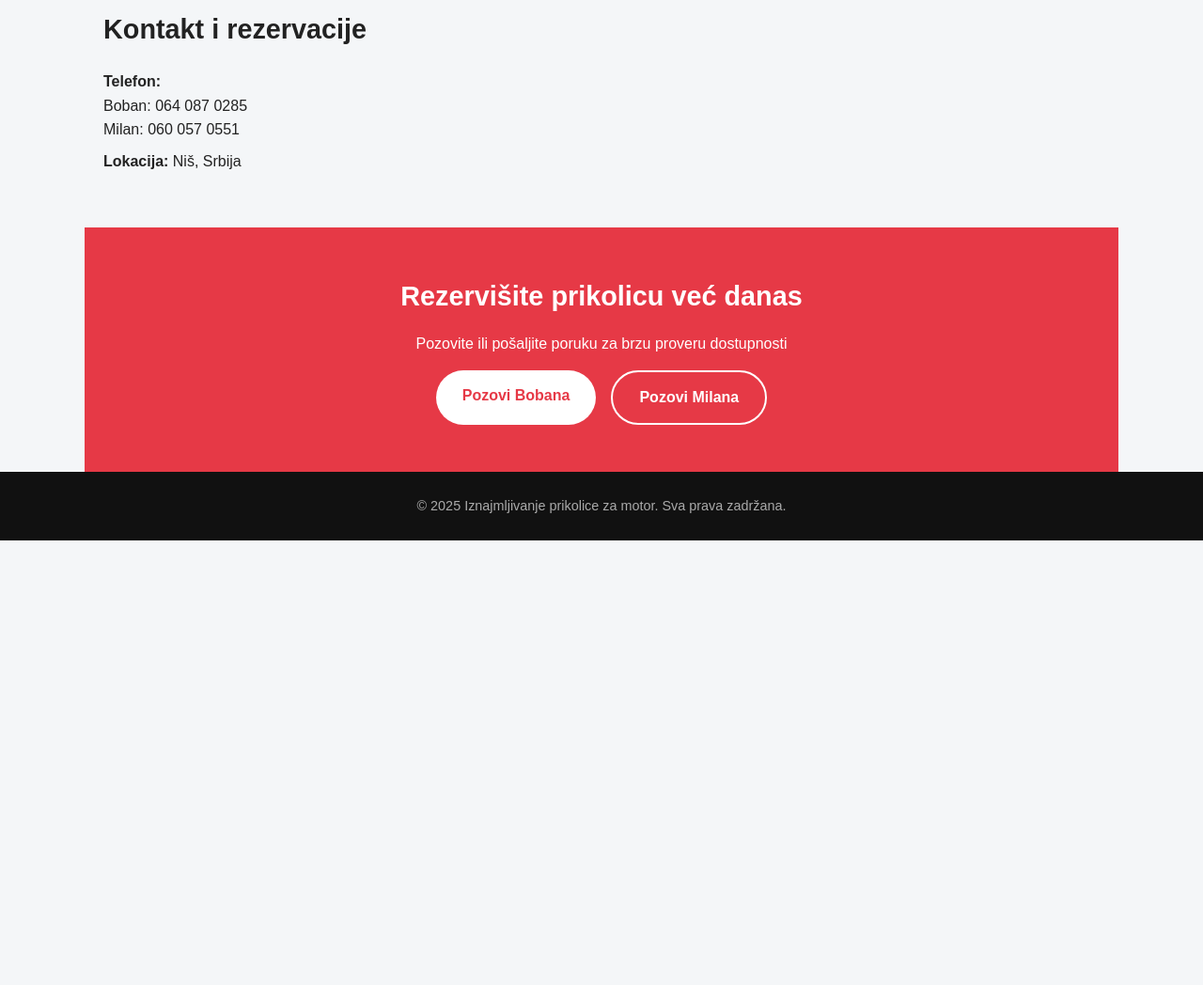
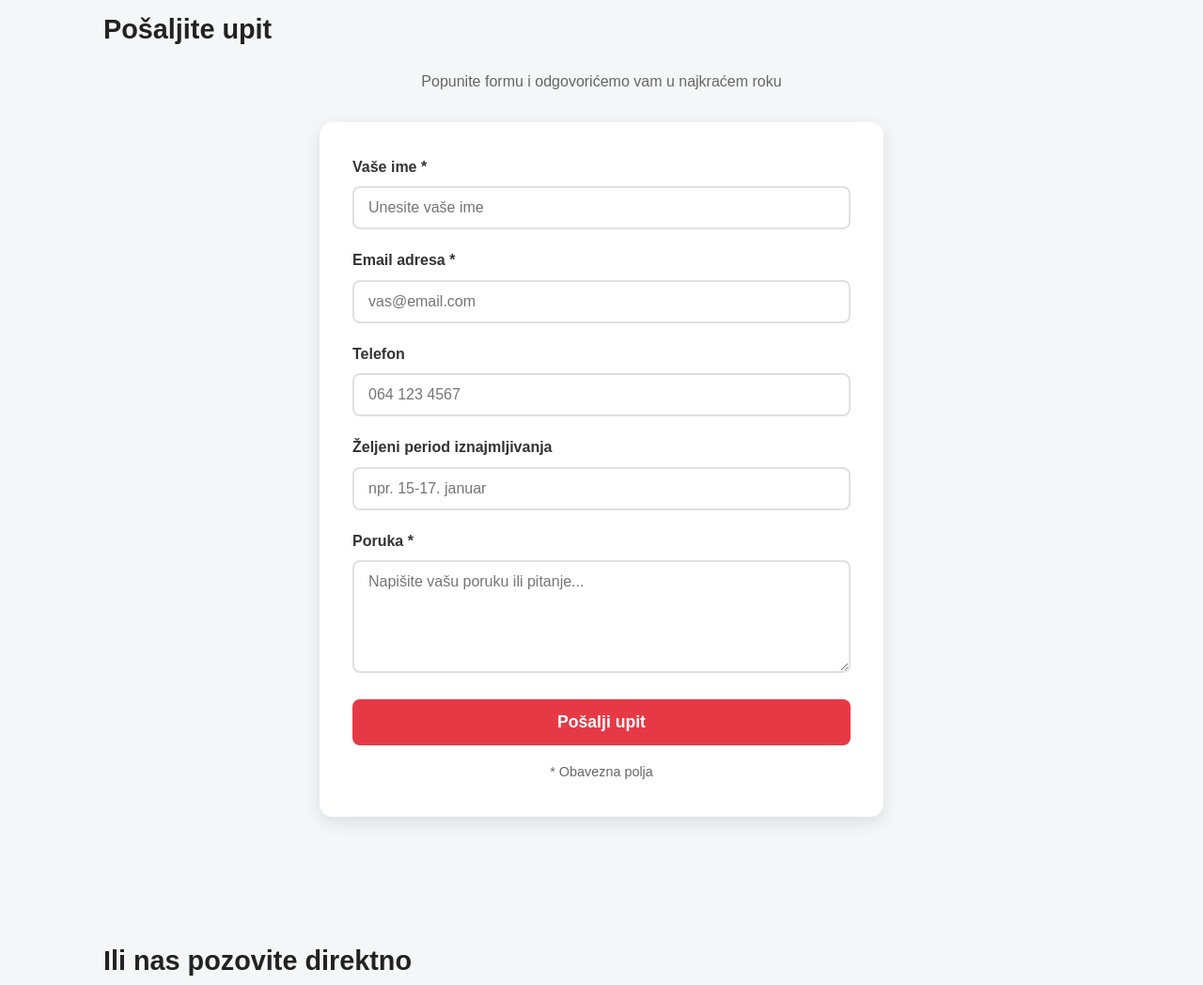
Before and after one commit to bobans/moto-prikolica, a plain HTML site: page index.html in a window 1280 px wide. Shown: the part 1460-2508 px from the top of the page at 94% size. Before the commit the page ends 2035 px from the top, so only its background shows below. Drawn offline with Linux system fonts and the light colour scheme.

Commit message:
Add contact form

```diff
--- a/index.html
+++ b/index.html
@@ -32,6 +32,22 @@
     footer { background: #111; color: #aaa; text-align: center; padding: 25px 10px; font-size: 0.9rem; }
 
     .contact p { margin-bottom: 8px; }
+
+    /* Stilovi za kontakt formu */
+    .contact-form { background: #fff; border-radius: 14px; padding: 35px; box-shadow: 0 6px 18px rgba(0,0,0,0.1); max-width: 600px; margin: 30px auto; }
+    .contact-form .form-group { margin-bottom: 20px; }
+    .contact-form label { display: block; margin-bottom: 8px; font-weight: bold; color: #333; }
+    .contact-form input,
+    .contact-form textarea { width: 100%; padding: 12px 15px; border: 2px solid #e0e0e0; border-radius: 8px; font-size: 1rem; transition: border-color 0.3s; }
+    .contact-form input:focus,
+    .contact-form textarea:focus { outline: none; border-color: #e63946; }
+    .contact-form textarea { resize: vertical; min-height: 120px; font-family: Arial, Helvetica, sans-serif; }
+    .contact-form button { width: 100%; background: #e63946; color: #fff; padding: 14px; border: none; border-radius: 8px; font-size: 1.1rem; font-weight: bold; cursor: pointer; transition: background 0.3s; }
+    .contact-form button:hover { background: #d32f3e; }
+    .contact-form button:active { transform: scale(0.98); }
+    .contact-form .success-message { background: #4caf50; color: white; padding: 15px; border-radius: 8px; margin-bottom: 20px; display: none; text-align: center; }
+    .contact-form .success-message.show { display: block; }
+    .contact-form small { color: #666; font-size: 0.9rem; }
   </style>
 </head>
 <body>
@@ -79,10 +95,53 @@
   </div>
 </section>
 
+<section>
+  <h2>Pošaljite upit</h2>
+  <p style="text-align:center; margin-bottom:20px; color:#666;">Popunite formu i odgovorićemo vam u najkraćem roku</p>
+
+  <div class="contact-form">
+    <div class="success-message" id="successMessage">
+      ✓ Hvala! Vaša poruka je uspešno poslata. Kontaktiraćemo vas uskoro.
+    </div>
+
+    <form action="https://formspree.io/f/xeeojaar" method="POST" id="contactForm">
+      <div class="form-group">
+        <label for="name">Vaše ime *</label>
+        <input type="text" id="name" name="name" required placeholder="Unesite vaše ime">
+      </div>
+
+      <div class="form-group">
+        <label for="email">Email adresa *</label>
+        <input type="email" id="email" name="email" required placeholder="vas@email.com">
+      </div>
+
+      <div class="form-group">
+        <label for="phone">Telefon</label>
+        <input type="tel" id="phone" name="phone" placeholder="064 123 4567">
+      </div>
+
+      <div class="form-group">
+        <label for="dates">Željeni period iznajmljivanja</label>
+        <input type="text" id="dates" name="dates" placeholder="npr. 15-17. januar">
+      </div>
+
+      <div class="form-group">
+        <label for="message">Poruka *</label>
+        <textarea id="message" name="message" required placeholder="Napišite vašu poruku ili pitanje..."></textarea>
+      </div>
+
+      <button type="submit">Pošalji upit</button>
+
+      <p style="margin-top:15px; text-align:center;">
+        <small>* Obavezna polja</small>
+      </p>
+    </form>
+  </div>
+</section>
+
 <section class="contact">
-  <h2>Kontakt i rezervacije</h2>
+  <h2>Ili nas pozovite direktno</h2>
   <p><strong>Telefon:</strong><br/>Boban: 064 087 0285<br/>Milan: 060 057 0551</p>
-  <!-- <p><strong>Email:</strong> kontakt@email.rs</p> -->
   <p><strong>Lokacija:</strong> Niš, Srbija</p>
 </section>
 
@@ -99,7 +158,27 @@
   <p>© 2025 Iznajmljivanje prikolice za motor. Sva prava zadržana.</p>
 </footer>
 
+<script>
+  // Opciono: Prikaz success poruke nakon slanja forme
+  const form = document.getElementById('contactForm');
+  const successMessage = document.getElementById('successMessage');
 
+  form.addEventListener('submit', function(e) {
+    // Forma će biti automatski poslata na Formspree
+    // Ovaj kod samo prikazuje poruku ako je forma validna
+    if (form.checkValidity()) {
+      setTimeout(function() {
+        successMessage.classList.add('show');
+        form.reset();
+
+        // Sakrij poruku nakon 5 sekundi
+        setTimeout(function() {
+          successMessage.classList.remove('show');
+        }, 5000);
+      }, 1000);
+    }
+  });
+</script>
 
 </body>
 </html>
```
